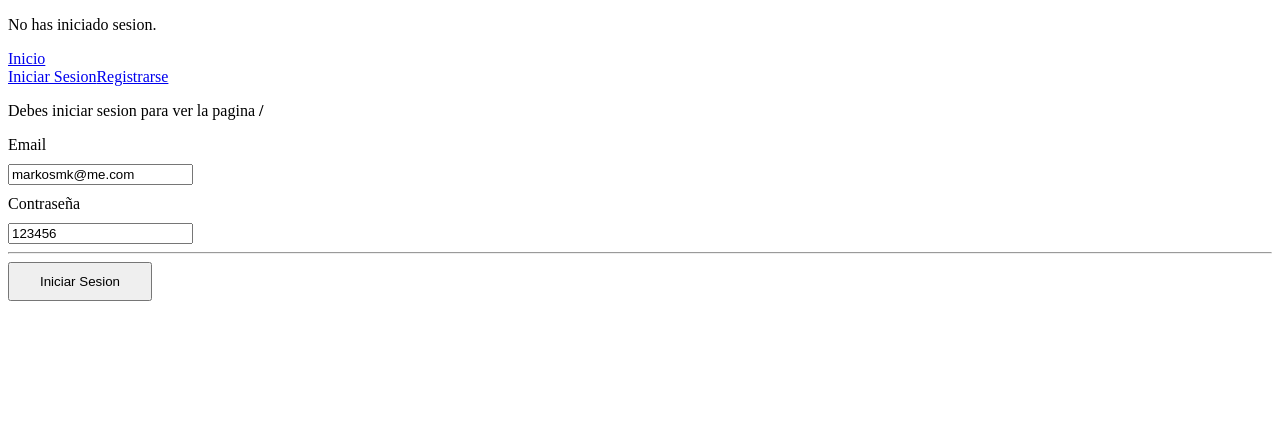
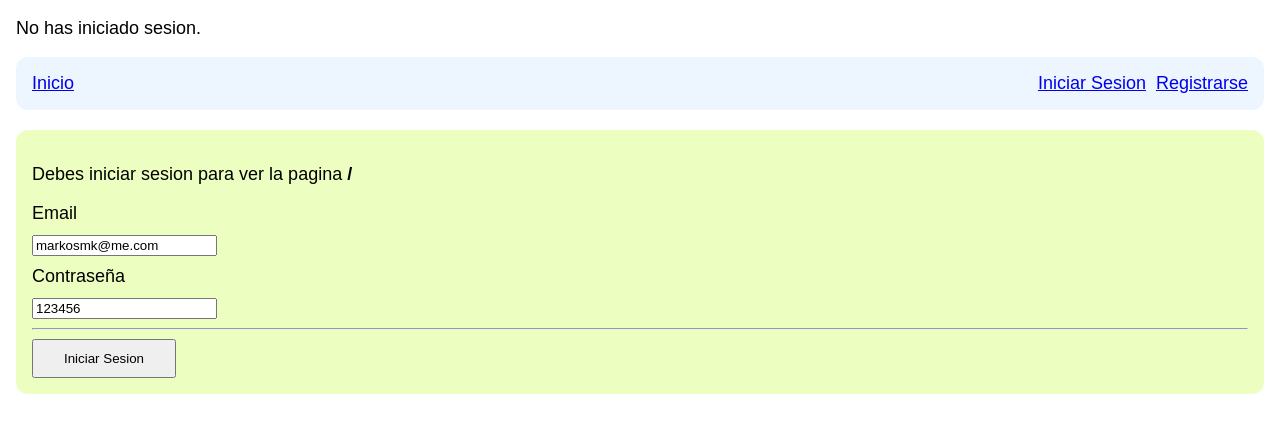
Before and after one commit to markosmk/alk-chall-fullstack, a React (Create React App) app in the folder frontend/: page /login in a window 1280 px wide. Shown: the top 432 px of the page. Built offline with nearby package versions, Linux system fonts and the light colour scheme.

Commit message:
update: minimal style added

```diff
--- a/frontend/src/App.css
+++ b/frontend/src/App.css
@@ -1,6 +1,31 @@
-.App {
-  /* text-align: center; */
+* {
+  box-sizing: border-box;
 }
+
+body {
+  font-family: Arial, Helvetica, sans-serif;
+  font-size: 18px;
+  padding: 0;
+  margin: 1rem;
+}
+
+header {
+  background-color: #edf6ff;
+  margin-bottom: 20px;
+  border-radius: 12px;
+}
+
+header > nav {
+  display: flex;
+  gap: 10px;
+  padding: 1rem;
+}
+.nav-right {
+  display: flex;
+  gap: 10px;
+  margin-left: auto;
+}
+
 label,
 select {
   display: block;
@@ -10,3 +35,21 @@ select {
 button {
   padding: 10px 30px;
 }
+.private {
+  padding: 1rem;
+  border-radius: 12px;
+  background-color: #ffd3d3;
+}
+.public {
+  margin: 0;
+  padding: 1rem;
+  border-radius: 12px;
+  background-color: #ecffc1;
+}
+
+h1,
+h2,
+h3 {
+  margin: 0;
+  padding-bottom: 10px;
+}
```
